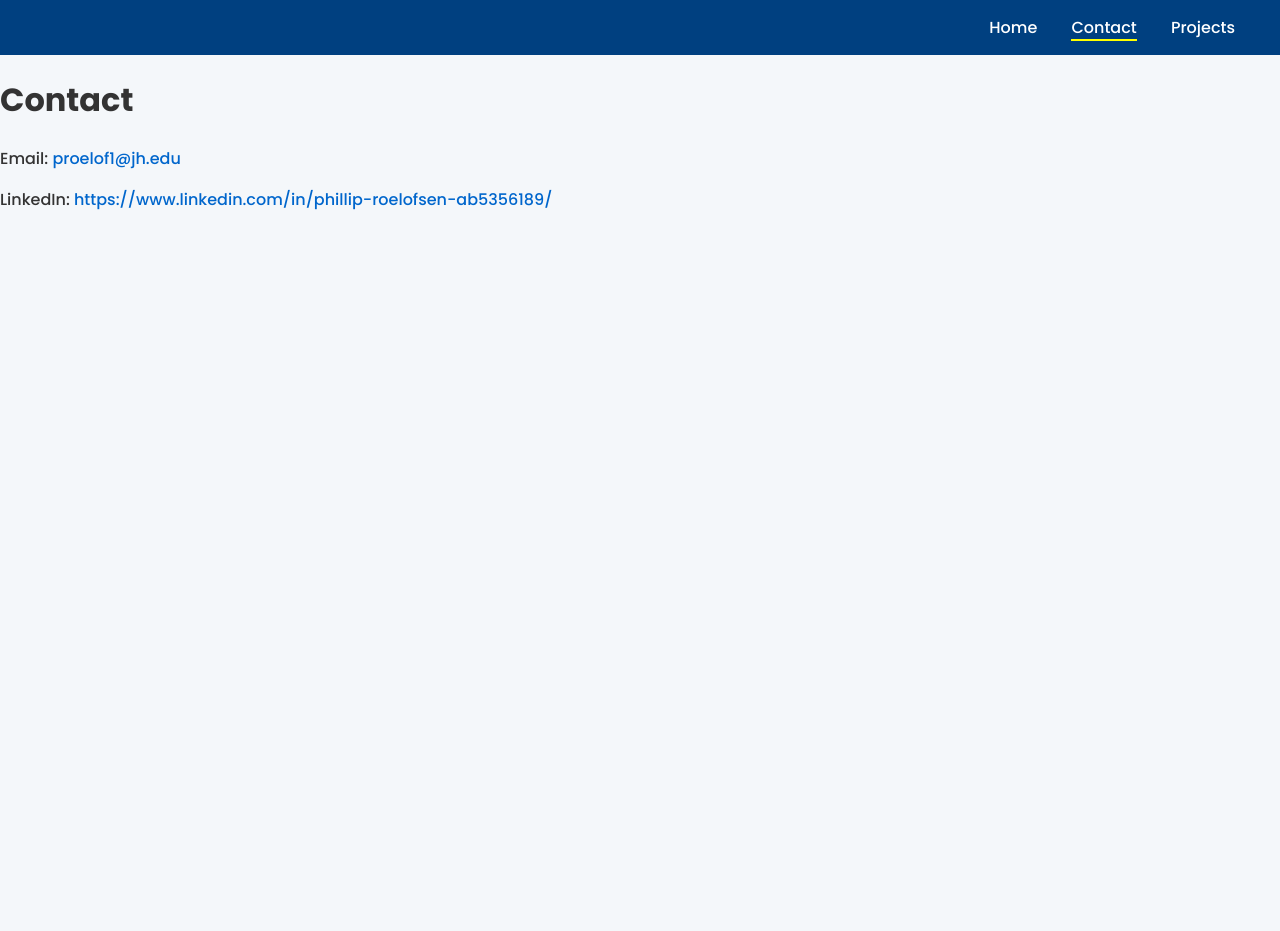
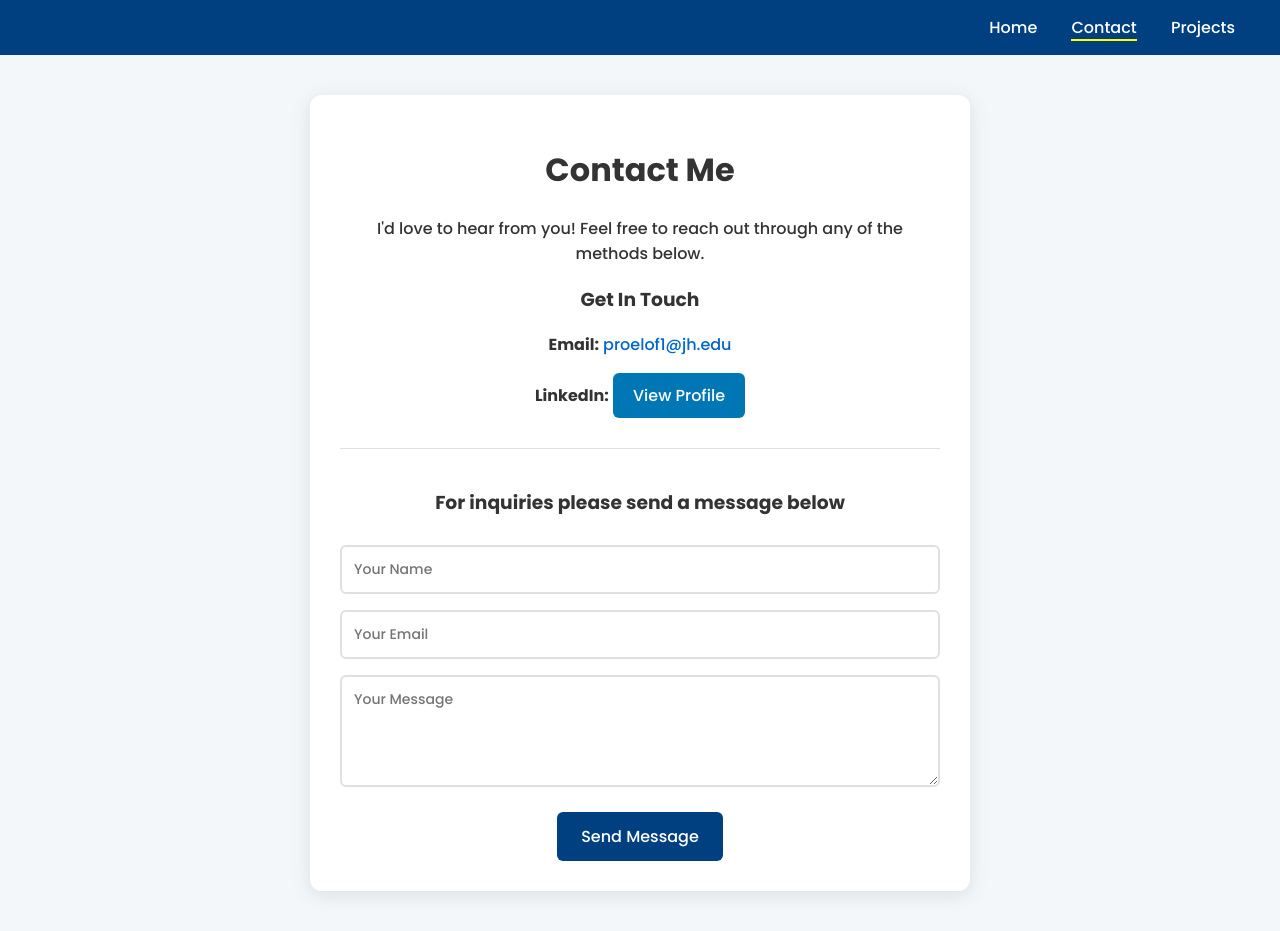
Before and after one commit to Pjroelofsen/jhu_software_concepts, a Flask app: page /contact in a window 1280 px wide. Before the commit the page ends 210 px from the top, so only its background shows below. Run offline with Flask 3, Linux system fonts and the light colour scheme.

Commit message:
Website improvements

```diff
--- a/module_1/app/main/templates/contact.html
+++ b/module_1/app/main/templates/contact.html
@@ -1,7 +1,30 @@
 {% extends "base.html" %}
 
 {% block content %}
-<h1>Contact</h1>
-<p>Email: <a href="mailto:your.email@example.com">proelof1@jh.edu</a></p>
-<p>LinkedIn: <a href="https://www.linkedin.com/in/phillip-roelofsen-ab5356189/" target="_blank">https://www.linkedin.com/in/phillip-roelofsen-ab5356189/</a></p>
+<div class="container">
+    <div class="contact-card">
+        <h1>Contact Me</h1>
+        <p>I'd love to hear from you! Feel free to reach out through any of the methods below.</p>
+
+        <div class="contact-info">
+            <h3>Get In Touch</h3>
+            <p><strong>Email:</strong> <a href="mailto:proelof1@jh.edu">proelof1@jh.edu</a></p>
+            <p><strong>LinkedIn:</strong>
+                <a class="linkedin-btn" href="https://www.linkedin.com/in/phillip-roelofsen-ab5356189/" target="_blank">
+                    View Profile
+                </a>
+            </p>
+        </div>
+
+        <div class="contact-form-section">
+            <h3>For inquiries please send a message below</h3>
+            <form class="contact-form" action="#" method="POST">
+                <input type="text" name="name" placeholder="Your Name" required>
+                <input type="email" name="email" placeholder="Your Email" required>
+                <textarea name="message" placeholder="Your Message" rows="4" required></textarea>
+                <button type="submit">Send Message</button>
+            </form>
+        </div>
+    </div>
+</div>
 {% endblock %}
--- a/module_1/app/static/css/styles.css
+++ b/module_1/app/static/css/styles.css
@@ -60,9 +60,85 @@ a:hover {
     padding: 30px;
     border-radius: 12px;
     box-shadow: 0 4px 20px rgba(0, 0, 0, 0.1);
-    max-width: 500px;
+    max-width: 600px;
     width: 100%;
     text-align: center;
+}
+
+.contact-card {
+    background: white;
+    padding: 30px;
+    border-radius: 12px;
+    box-shadow: 0 4px 20px rgba(0, 0, 0, 0.1);
+    max-width: 600px;
+    width: 100%;
+    text-align: center;
+}
+
+.summary {
+    text-align: left;
+    margin-top: 20px;
+}
+
+.summary h3 {
+    color: #004080;
+    margin-top: 20px;
+    margin-bottom: 10px;
+    font-size: 18px;
+}
+
+.summary p {
+    line-height: 1.6;
+    margin-bottom: 15px;
+}
+
+.contact-info {
+    margin-bottom: 30px;
+}
+
+.contact-form-section {
+    border-top: 1px solid #e0e0e0;
+    padding-top: 20px;
+}
+
+.contact-form {
+    margin-top: 20px;
+}
+
+.contact-form input,
+.contact-form textarea {
+    width: 100%;
+    padding: 12px;
+    margin: 8px 0;
+    border: 2px solid #e0e0e0;
+    border-radius: 6px;
+    font-family: 'Poppins', sans-serif;
+    font-size: 14px;
+    box-sizing: border-box;
+}
+
+.contact-form input:focus,
+.contact-form textarea:focus {
+    outline: none;
+    border-color: #004080;
+}
+
+.contact-form button {
+    background-color: #004080;
+    color: white;
+    padding: 12px 24px;
+    border: none;
+    border-radius: 6px;
+    font-family: 'Poppins', sans-serif;
+    font-size: 16px;
+    font-weight: 500;
+    cursor: pointer;
+    transition: background-color 0.3s ease;
+    margin-top: 10px;
+}
+
+.contact-form button:hover {
+    background-color: #003366;
 }
 
 .profile-card img {
```
Also changed, not shown: module_1/app/main/templates/index.html (+22 -7 lines).
